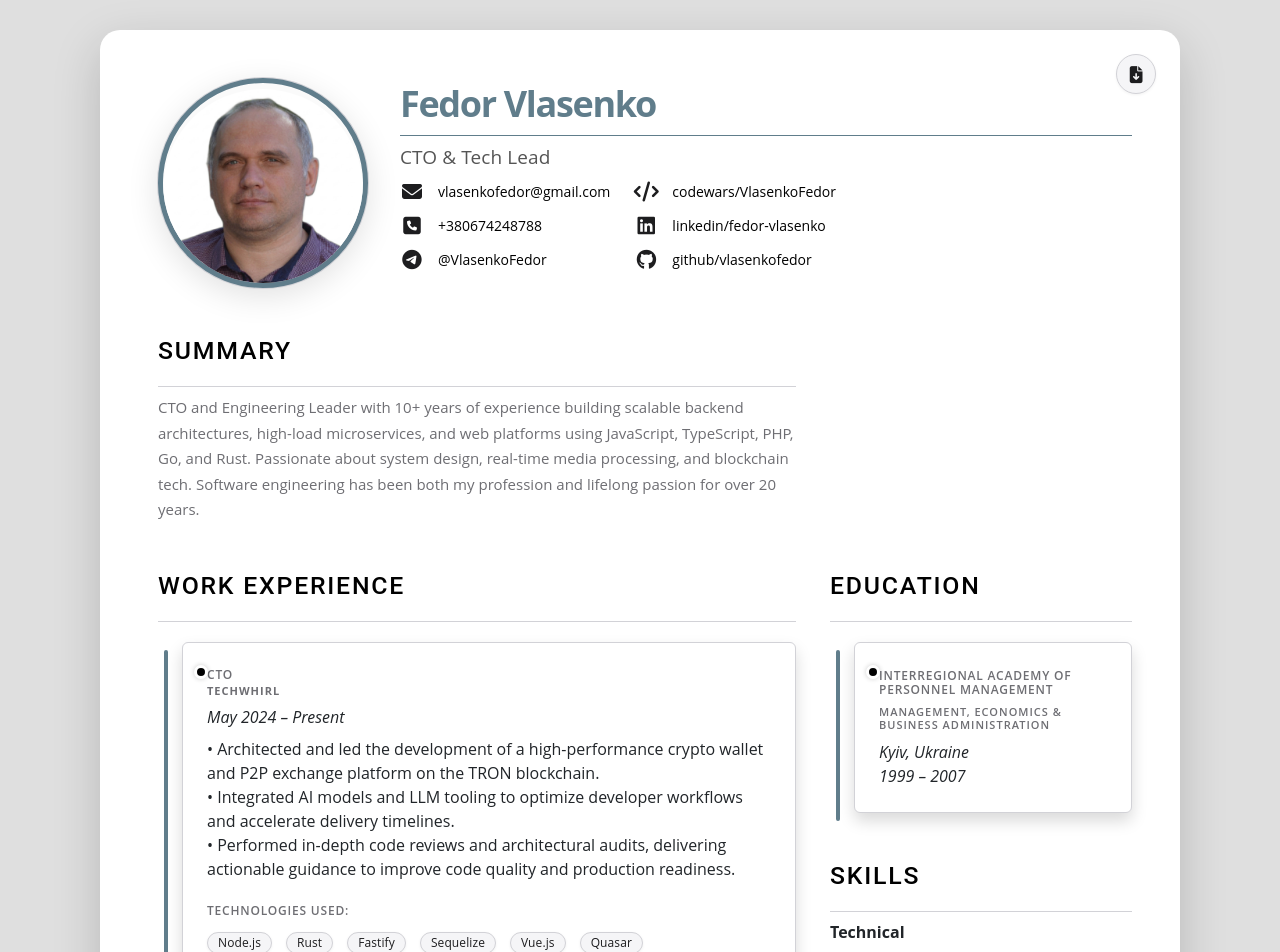
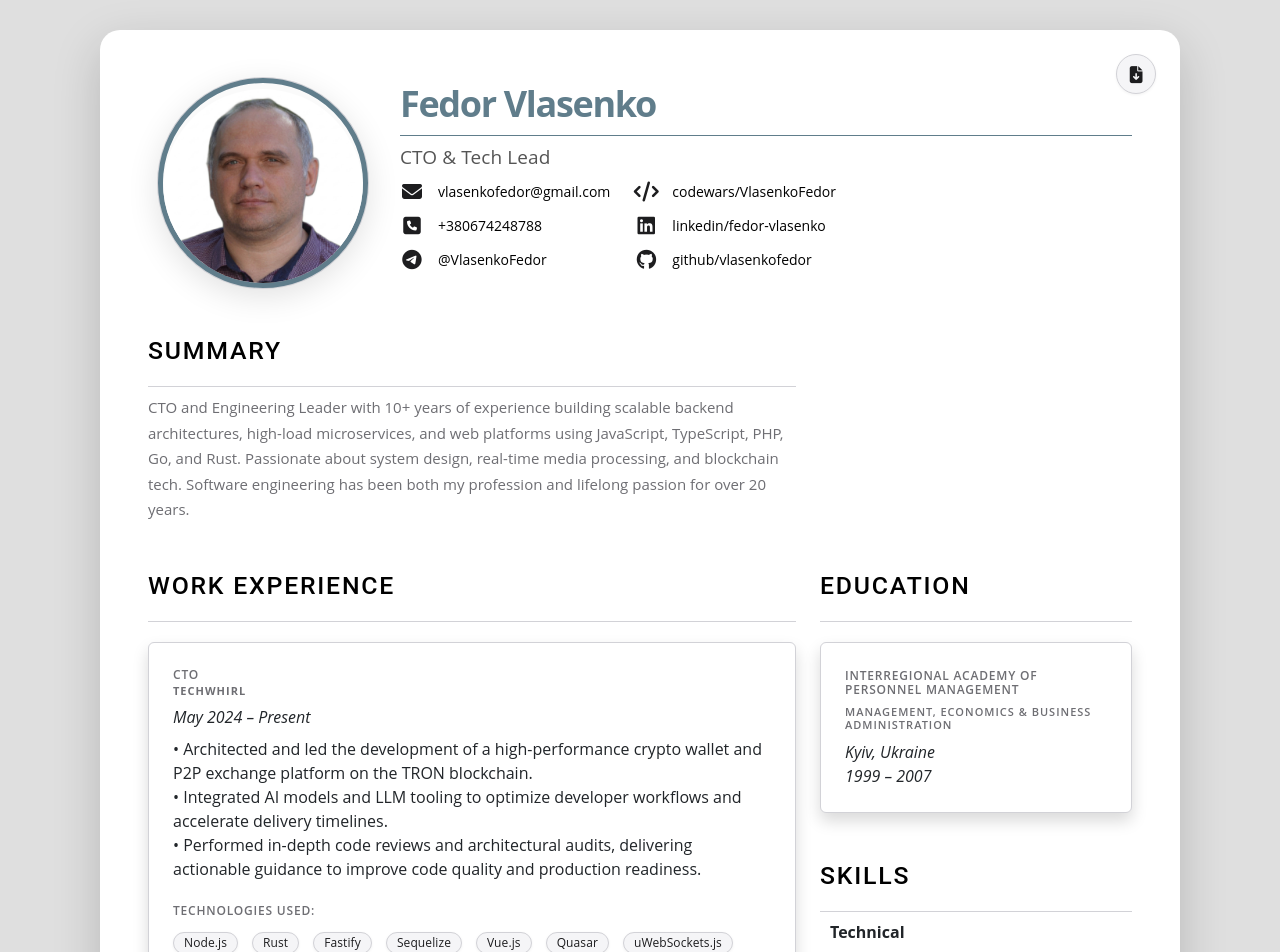
Before and after one commit to vlasenkofedor/vlasenkofedor.github.io, a Vue app: page / in a window 1280 px wide. Shown: the top 952 px of the page. Built offline with nearby package versions, Linux system fonts and the light colour scheme.

Commit message:
remove border

```diff
--- a/src/assets/css/style-apple.css
+++ b/src/assets/css/style-apple.css
@@ -197,19 +197,12 @@ body {
 /* ─── Timeline ───────────────────────────────────────────────── */
 ul.timeline {
   list-style: none;
-  padding-left: 24px;
+  padding-left: 0;
   position: relative;
 }
 
 ul.timeline::before {
-  content: '';
-  position: absolute;
-  left: 7px;
-  top: 8px;
-  width: 2px;
-  height: calc(100% - 16px);
-  background: var(--color-border);
-  border-radius: var(--radius-full);
+  display: none;
 }
 
 li.timeline-item {
@@ -229,17 +222,7 @@ li.timeline-item:hover {
 }
 
 li.timeline-item::before {
-  content: '';
-  position: absolute;
-  left: -22px;
-  top: 22px;
-  width: 10px;
-  height: 10px;
-  border-radius: var(--radius-full);
-  background: var(--color-accent);
-  border: 2px solid var(--color-surface);
-  box-shadow: 0 0 0 2px var(--color-border);
-  z-index: 1;
+  display: none;
 }
 
 /* ─── Tech badges ────────────────────────────────────────────── */
--- a/src/assets/css/style.css
+++ b/src/assets/css/style.css
@@ -223,39 +223,21 @@ body {
 ul.timeline {
     list-style-type: none;
     position: relative;
-    padding-left: 1.5rem;
+    padding-left: 0;
 }
 
 /* Timeline vertical line */
 ul.timeline:before {
-    content: ' ';
-    background: var(--themeColor);
-    display: inline-block;
-    position: absolute;
-    left: 16px;
-    width: 4px;
-    height: 100%;
-    z-index: 400;
-    border-radius: 1rem;
+    display: none;
 }
 
 li.timeline-item {
-    margin: 20px 0 0 10px;
+    margin: 20px 0 0 0;
 }
 
 /* Timeline item circle marker */
 li.timeline-item::before {
-    content: ' ';
-    background: black;
-    display: inline-block;
-    position: absolute;
-    border-radius: 50%;
-    border: 3px solid #fff;
-    left: 11px;
-    width: 14px;
-    height: 14px;
-    z-index: 400;
-    box-shadow: 0 0 5px rgba(0, 0, 0, 0.2);
+    display: none;
 }
 
 
--- a/src/components/Education.vue
+++ b/src/components/Education.vue
@@ -1,13 +1,12 @@
 <template>
   <section class="mb-5">
-    <h3 class="section-title" style="margin-left: 10px;">Education</h3>
+    <h3 class="section-title">Education</h3>
     <ul class="timeline">
       <li
         v-for="(education, index) in educationInfo"
         :key="index"
-        class="timeline-item rounded ml-3 p-4 shadow"
+        class="timeline-item rounded p-4 shadow"
       >
-        <div class="timeline-arrow" />
         <p class="h6 bold">{{ education.school }}</p>
         <p class="h6">{{ education.title }}</p>
         <span style="font-style: italic;">{{ education.location }}</span><br />
--- a/src/components/Example.vue
+++ b/src/components/Example.vue
@@ -1,6 +1,6 @@
 <template>
   <section class="mb-5">
-    <h3 class="section-title" style="margin-left: 10px;">Code examples</h3>
+    <h3 class="section-title">Code examples</h3>
     <ul class="right-list">
       <li v-for="(ex, index) in examples" :key="index" class="right-list-item">
         <a class="text-link" :href="ex.link" target="_blank" rel="noopener noreferrer">
--- a/src/components/Experience.vue
+++ b/src/components/Experience.vue
@@ -1,13 +1,12 @@
 <template>
   <section class="mb-5">
-    <h3 class="section-title" style="margin-left: 10px;">Work Experience</h3>
+    <h3 class="section-title">Work Experience</h3>
     <ul class="timeline">
       <li
         v-for="(exp, index) in experienceInfo"
         :key="index"
-        class="timeline-item rounded ml-3 p-4 shadow"
+        class="timeline-item rounded p-4 shadow"
       >
-        <div class="timeline-arrow" />
         <p class="h5 bold">{{ exp.position }}</p>
         <p class="h6">
           <a class="text-link" :href="exp.link" style="font-weight: bold;" target="_blank" rel="noopener noreferrer">
--- a/src/components/Interest.vue
+++ b/src/components/Interest.vue
@@ -1,6 +1,6 @@
 <template>
   <section class="mb-5">
-    <h3 class="section-title" style="margin-left: 10px;">Interest</h3>
+    <h3 class="section-title">Interest</h3>
     <ul class="right-list">
       <li v-for="(interest, index) in interestInfo" :key="index" class="right-list-item">
         <span>{{ interest.name }}</span>
--- a/src/components/Language.vue
+++ b/src/components/Language.vue
@@ -1,6 +1,6 @@
 <template>
   <section class="mb-5">
-    <h3 class="section-title-small" style="margin-left: 10px;">Language</h3>
+    <h3 class="section-title-small">Language</h3>
     <ul class="right-list">
       <li v-for="(lang, index) in languageInfo" :key="index">
         <span>{{ lang.name }}</span>
--- a/src/components/Skill.vue
+++ b/src/components/Skill.vue
@@ -1,6 +1,6 @@
 <template>
   <section class="mb-5">
-    <h3 class="section-title" style="margin-left: 10px;">Skills</h3>
+    <h3 class="section-title">Skills</h3>
     <ul class="right-list">
       <li>
         <b>Technical</b>
--- a/src/components/Summary.vue
+++ b/src/components/Summary.vue
@@ -1,7 +1,7 @@
 <template>
   <section class="mb-5">
-    <h3 class="section-title" style="margin-left: 10px;">Summary</h3>
-    <p class="mb-0" style="margin-left: 10px;">{{ summaryInfo }}</p>
+    <h3 class="section-title">Summary</h3>
+    <p class="mb-0">{{ summaryInfo }}</p>
   </section>
 </template>
 
--- a/src/components/Volunteer.vue
+++ b/src/components/Volunteer.vue
@@ -1,6 +1,6 @@
 <template>
   <section class="mb-5">
-    <h5 class="section-title-small" style="margin-left: 10px;">Volunteer Experience</h5>
+    <h5 class="section-title-small">Volunteer Experience</h5>
     <ul class="right-list">
       <li v-for="(vol, index) in volunteerInfo" :key="index">
         <span style="margin-bottom: 0; font-size: 15px;">{{ vol.title }} | </span>
```
